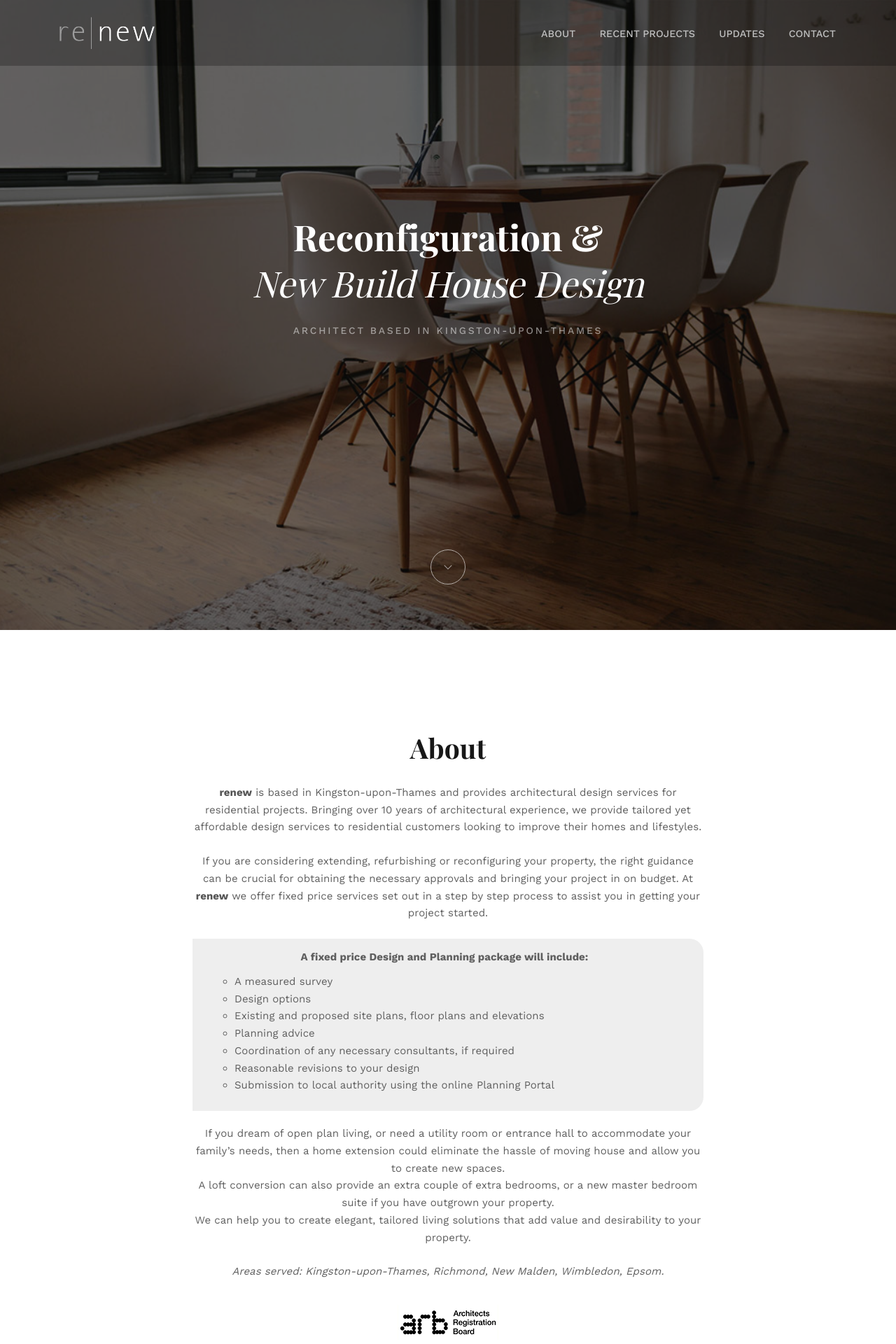
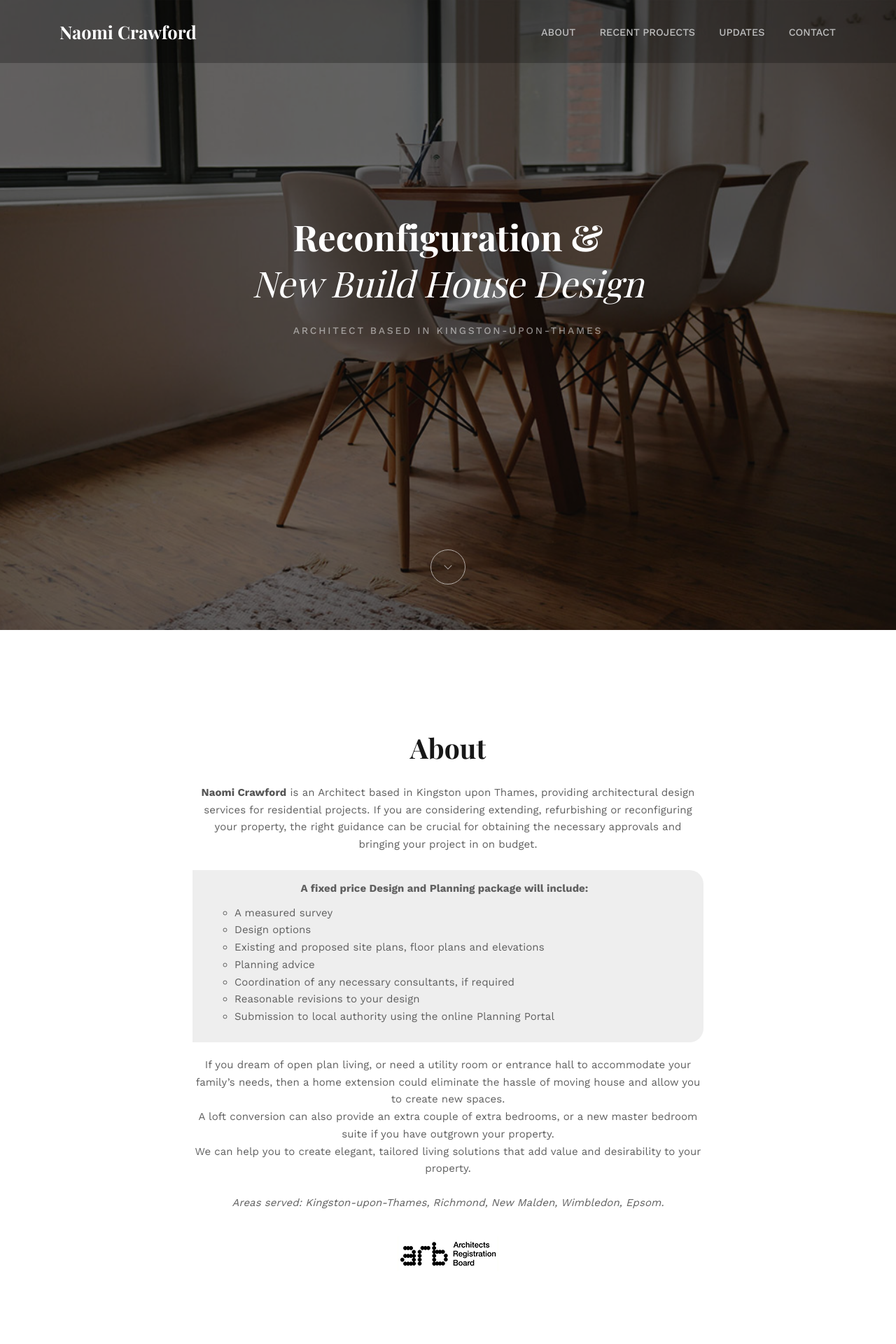
Before and after one commit to naomicrawfordarchitect/naomicrawfordarchitect.github.io, a Jekyll site: the page built from index.md, in a window 1280 px wide. Shown: the top 1920 px of the page at 70% size. Built offline with Jekyll 4.4.1, drawn with Linux system fonts in a browser that asks for light colours; some web fonts are replaced; some of the changed text lies outside the part shown.

Commit message:
Update logo

```diff
--- a/_includes/footer.html
+++ b/_includes/footer.html
@@ -12,7 +12,7 @@
                 </div> -->
 
                 <div class="nk-footer-text">
-                    <p>&copy; 2018 <b class="logo">renew</b></p>
+                    <p>&copy; 2019 <b class="logo">Naomi Crawford</b></p>
                 </div>
             </div>
         </div>
--- a/_includes/header.html
+++ b/_includes/header.html
@@ -4,9 +4,9 @@
 <head>
 <meta charset="utf-8">
 <meta http-equiv="X-UA-Compatible" content="IE=edge">
-<title> renew architects </title>
+<title> Naomi Crawford Architect </title>
 <meta name="description" content="Architect in Kingston upon Thames">
-<meta name="keywords" content="renew, Architect, Canbury, Kingston upon Thames, Extension, Renovation, Planning permission">
+<meta name="keywords" content="Naomi Crawford, Architect, Canbury, Kingston upon Thames, Extension, Renovation, Planning permission">
 <meta name="viewport" content="width=device-width, initial-scale=1">
 <link href="https://fonts.googleapis.com/css?family=Playfair+Display:400,400i,700,700i%7cWork+Sans:400,500,700" rel="stylesheet" type="text/css">
 
@@ -28,9 +28,9 @@
         <div class="overlay"></div>
         <div class="container">
             <div class="nk-nav-table">
-                <a href="index.html" class="nk-nav-logo">
-                    <img src="./images/logo-renew-light.png" alt="renew" class="nav-logo nav-logo-light">
-                    <img src="./images/logo-renew-dark.png" alt="renew" class="nav-logo nav-logo-dark">
+                <a href="/" class="nk-nav-logo">
+                    <div class="nav-logo nav-logo-light">Naomi Crawford</div>
+                    <div class="nav-logo nav-logo-dark">Naomi Crawford</div>
                 </a>
 
                 <ul class="nk-nav nk-nav-right hidden-md-down" data-nav-mobile="#nav-mobile">
@@ -58,8 +58,8 @@
         <div class="container">
             <div class="nk-nav-header">
                 <div class="nk-nav-logo">
-                    <a href="index.html" class="nk-nav-logo">
-                        <img src="./images/logo-renew-light.png" alt="renew" class="nav-logo">
+                    <a href="/" class="nk-nav-logo">
+                        <div class="nav-logo">Naomi Crawford</div>
                     </a>
                 </div>
                 <div class="nk-nav-close nk-navbar-full-toggle">
--- a/css/bundle.css
+++ b/css/bundle.css
@@ -34,6 +34,10 @@ h2.display-4 {
 }
 .nav-logo {
     width: 136px;
+    font-family: Playfair Display, serif;
+    font-size: 1.7rem;
+    font-weight: 700;
+    white-space: nowrap;
 }
 .nk-navbar-top,
 .nk-nav-header {
@@ -46,9 +50,11 @@ h2.display-4 {
     padding-top: 4px;
 }
 #sticky-wrapper .nav-logo-light {
+  color: white;
     display: block;
 }
 #sticky-wrapper .nav-logo-dark {
+    color: #444;
     display: none;
 }
 #sticky-wrapper.is-sticky .nav-logo-light {
--- a/index.md
+++ b/index.md
@@ -47,11 +47,8 @@ layout: default
                 <div class="nk-gap mnt-5"></div>
 
                 <p>
-                    <b class="logo">renew</b> is based in Kingston-upon-Thames and provides architectural design services for residential projects.
-                    Bringing over 10 years of architectural experience, we provide tailored yet affordable design services to residential customers looking to improve their homes and lifestyles.
-                </p>
-                <p>
-                    If you are considering extending, refurbishing or reconfiguring your property, the right guidance can be crucial for obtaining the necessary approvals and bringing your project in on budget. At <b class="logo">renew</b> we offer fixed price services set out in a step by step process to assist you in getting your project started.
+                    <b class="logo">Naomi Crawford</b> is an Architect based in Kingston upon Thames, providing architectural design services for residential projects.
+                    If you are considering extending, refurbishing or reconfiguring your property, the right guidance can be crucial for obtaining the necessary approvals and bringing your project in on budget.
                 </p>
                 <div class="package-details">
                     A fixed price Design and Planning package will include:
@@ -282,7 +279,6 @@ layout: default
             <p>Please get in touch with your contact details (email address and/or phone number),
                 and a short summary of your enquiry. </p>
             <p class="privacy">
-                <b class="logo">renew</b> is committed to ensuring that your privacy is protected.<br>
                 All data is handled <a target="_blank" href="https://support.google.com/googlecloud/answer/6057301">securely by Google</a> and will be used solely for correspondence.
             </p>
             <!-- END: Info -->
```
Also changed, not shown: images/logo-renew-dark.png (deleted), images/logo-renew-light.png (deleted), 1 other file.
